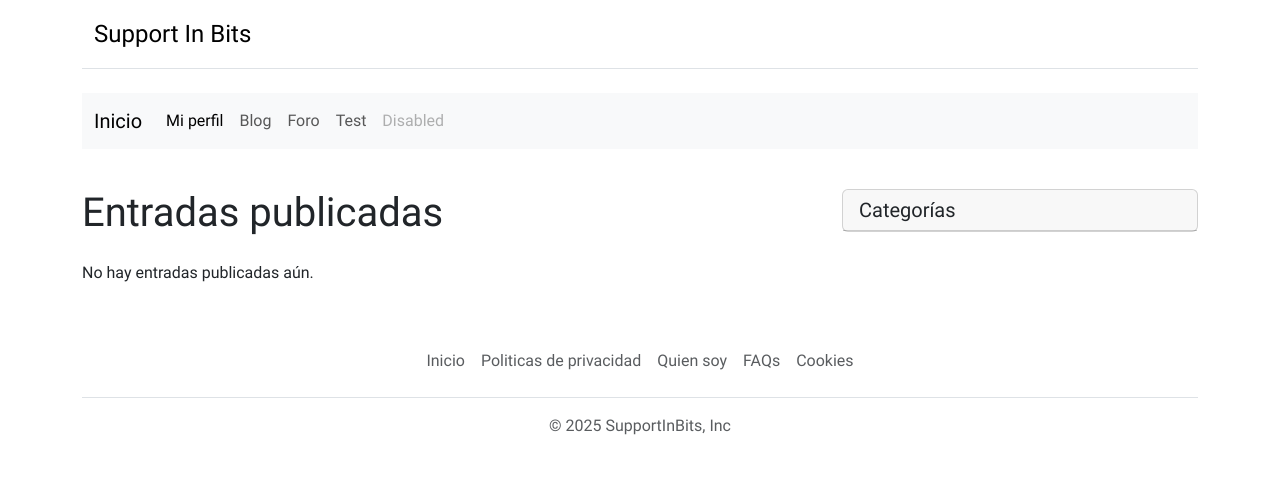
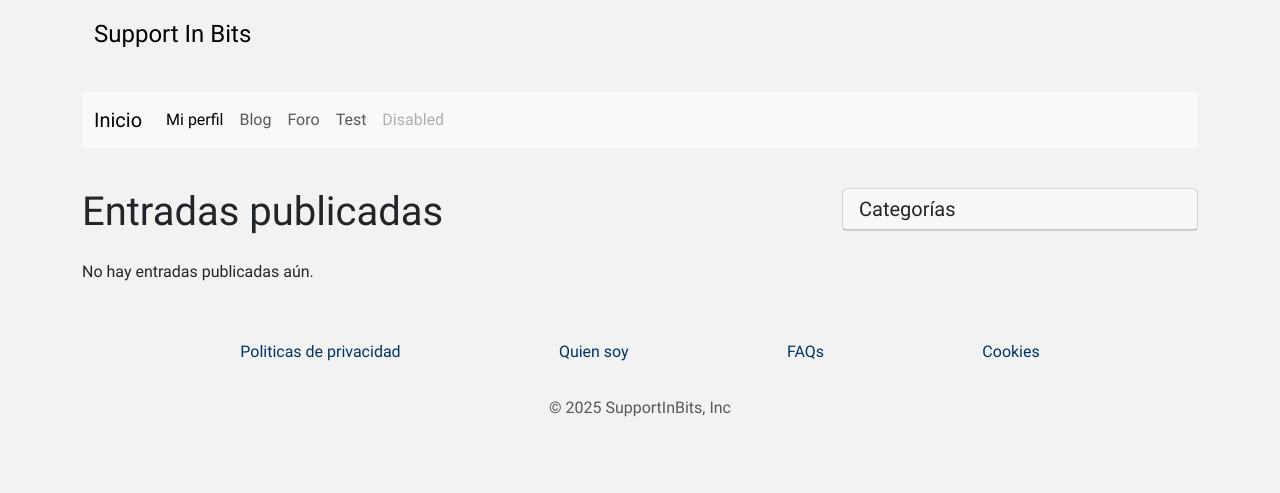
Before and after one commit to andresred94/SupportInBits, a Django app: template app/blog/templates/blog/home_blog.html in a window 1280 px wide. Shown: the top 493 px of the page. Run offline with Django 3.2, Linux system fonts and the light colour scheme; the template is opened without the code that fills it, so the values that code supplies are empty; parts of the project's set-up code (start-up, migrations or seed data) failed here and were passed over; some libraries are stand-ins or nearby versions.

Commit message:
añadida paleta de colores contrastados nivel AAA

```diff
--- a/app/blog/templates/blog/detalle_entrada.html
+++ b/app/blog/templates/blog/detalle_entrada.html
@@ -2,7 +2,7 @@
 {% load static %}
 
 {% block content %}
-<div class="row">
+<div class="row" id="contenedor-detalle-entrada">
     <div class="col-lg-8">
         <article>
             <header class="mb-4">
--- a/app/blog/templates/blog/home_blog.html
+++ b/app/blog/templates/blog/home_blog.html
@@ -1,7 +1,7 @@
 {% extends 'base.html' %}
 {% block content %}
 {% load static %}
-<div class="row">
+<div class="row" id="contenedor-home-blog">
   <div class="col-md-8">
     <h1 class="mb-4">Entradas publicadas</h1>
 
--- a/app/supportinbits/static/supportinbits/css/global.css
+++ b/app/supportinbits/static/supportinbits/css/global.css
@@ -1,17 +1,38 @@
-/*
+/*app/supportinbits/static/supportinbits/css/global.css
 NOTA: siempre que hagas cambios en este archivo realiza un collectstatic
 Esto hará que se copie el contenido exacto en staticFiles
 */
 @font-face {
   font-family: "fuente-principal";
-  src: url('../fonts/Roboto-Regular.ttf');
+  src: url("../fonts/Roboto-Regular.ttf");
 }
 * {
   padding: 0;
   margin: 0;
 }
-
+:root {
+  --bk_principal: #F2F2F2;
+  --tx-nm-lg: #003366;
+  --indigoEnlaceBread: #6F009E;
+  --brown: #514b23;
+  --lemon-lime: #E4FF1A;
+  --orangepantone: #F26419;
+}
 body {
+  background-color: var(--bk_principal);
+  a{
+    color: var(--tx-nm-lg);
+    text-decoration: none;
+  }
+  .breadcrumb {
+    li,
+    a {
+      color: var(--tx-nm-lg);
+    }
+    .active{
+      color: var(--indigoEnlaceBread);
+    }
+  }
   font-family: "fuente-principal", sans-serif;
   .container {
     /*estilos generales de cada page*/
@@ -22,8 +43,25 @@ body {
     #contenido-cookies {
       text-align: justify;
       text-justify: inter-word;
+      p , h1  {
+        color: var(--tx-nm-lg);
+      }
     }
     /*estilos individuales de cada page*/
+    #contenedor-home-blog{
+      .btn-primary{
+        background-color: var(--indigoEnlaceBread);
+        color: var(--lemon-lime);
+      }
+    }
+    #contenedor-detalle-entrada{
+      .card-body{
+        .btn-primary{
+          background-color: var(--indigoEnlaceBread);
+          color: var(--lemon-lime);
+        }
+      }
+    }
   }
 
   /*barra de cookies*/
--- a/app/templates/base.html
+++ b/app/templates/base.html
@@ -28,7 +28,7 @@
   <body>
     <div class="container" id="contenedor-pricipal">
       <!--encabezado-->
-      <header class="py-3 mb-4 border-bottom">
+      <header class="py-3 mb-4 ">
         <div class="container d-flex flex-wrap justify-content-center">
           <a href="/" class="d-flex align-items-center mb-3 mb-lg-0 me-lg-auto link-body-emphasis text-decoration-none">
             <span class="fs-4">Support In Bits</span>
@@ -92,13 +92,12 @@
     <!--footer-->
     <div class="container">
       <footer class="py-3 my-4">
-        <ul class="nav justify-content-center border-bottom pb-3 mb-3">
-          <li class="nav-item"><a href="/" class="nav-link px-2 text-body-secondary">Inicio</a></li>
-          <li class="nav-item"><a href="/politicas-de-privacidad" class="nav-link px-2 text-body-secondary">Politicas de privacidad</a></li>
-          <li class="nav-item"><a href="/quien-soy" class="nav-link px-2 text-body-secondary">Quien soy</a></li>
-          <li class="nav-item"><a href="/preguntas-frecuentes" class="nav-link px-2 text-body-secondary">FAQs</a></li>
-          <li class="nav-item"><a href="/politica-de-cookies" class="nav-link px-2 text-body-secondary">Cookies</a></li>
-        </ul>
+        <div class="d-flex justify-content-evenly flex-wrap pb-3 mb-3">
+          <div class="col-12 col-md-auto"><a href="/politicas-de-privacidad" class="col-auto">Politicas de privacidad</a></div>
+          <div class="col-12 col-md-auto"><a href="/quien-soy" class="col-auto">Quien soy</a></div>
+          <div class="col-12 col-md-auto"><a href="/preguntas-frecuentes" class="link-opacity-50-hover">FAQs</a></div>
+          <div class="col-12 col-md-auto"><a href="/politica-de-cookies" class="link-opacity-50-hover">Cookies</a></div>
+        </div>
         <p class="text-center text-body-secondary">© 2025 SupportInBits, Inc</p>
       </footer>
     </div>
```
Also changed, not shown: 1 other file.
